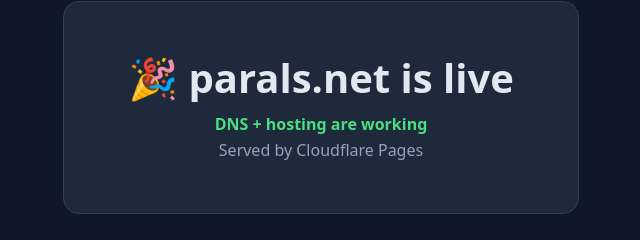
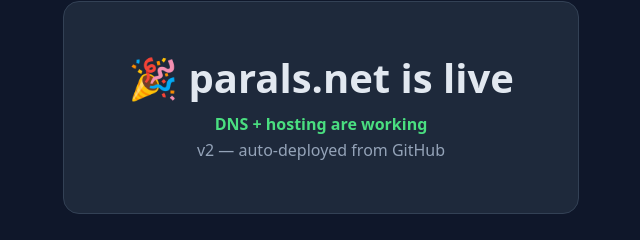
Before and after one commit to paralysisx/parals-site, a plain HTML site: page public/index.html in a window 1280 px wide. Shown: the part 293-533 px from the top of the page, 319-959 px from the left. Drawn offline with Linux system fonts and the light colour scheme.

Commit message:
Declare custom domains in wrangler config; mark page v2

```diff
--- a/public/index.html
+++ b/public/index.html
@@ -31,7 +31,7 @@
   <div class="card">
     <h1>🎉 parals.net is live</h1>
     <p class="ok">DNS + hosting are working</p>
-    <p>Served by Cloudflare Pages</p>
+    <p>v2 — auto-deployed from GitHub</p>
   </div>
 </body>
 </html>
```
Also changed, not shown: 1 other file.
